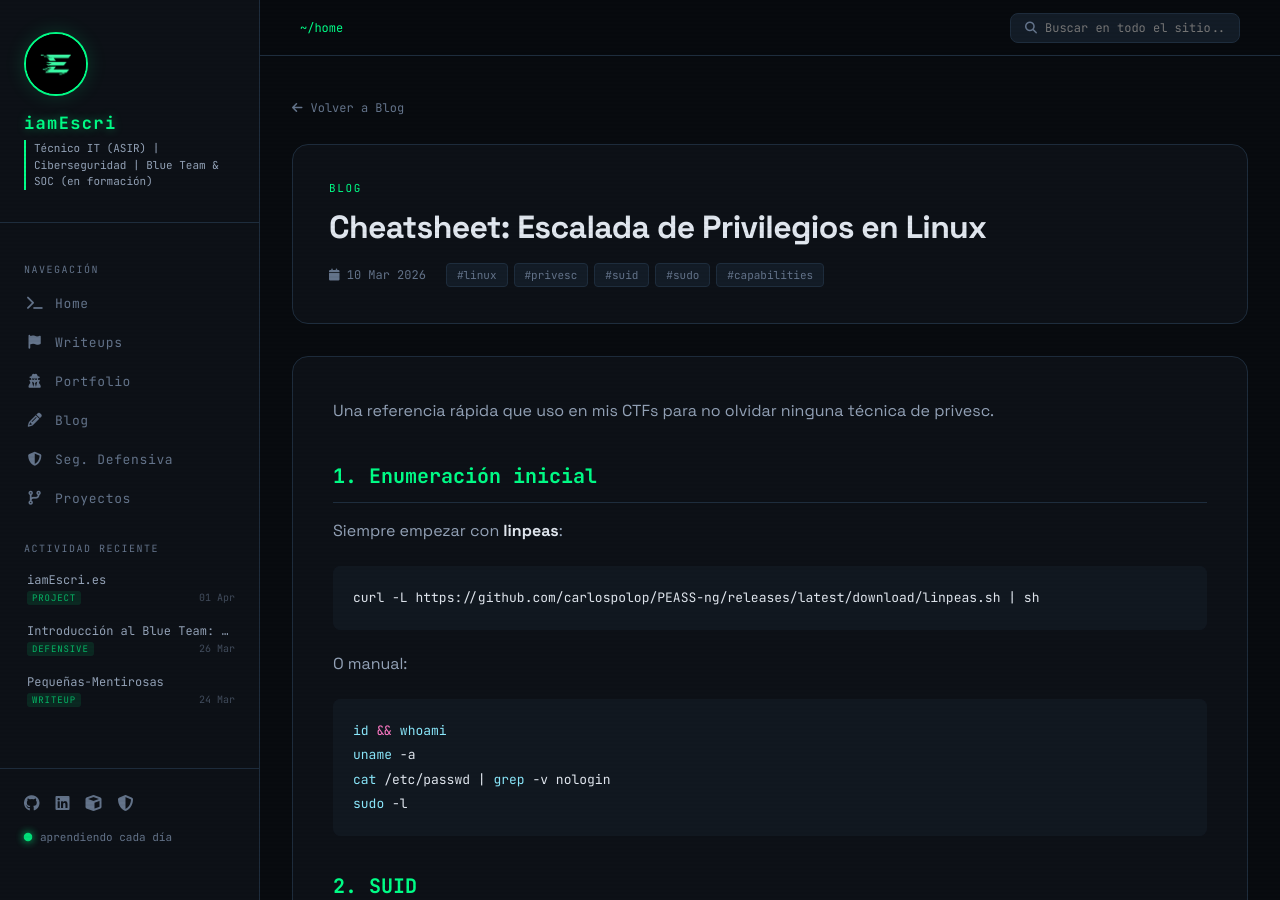
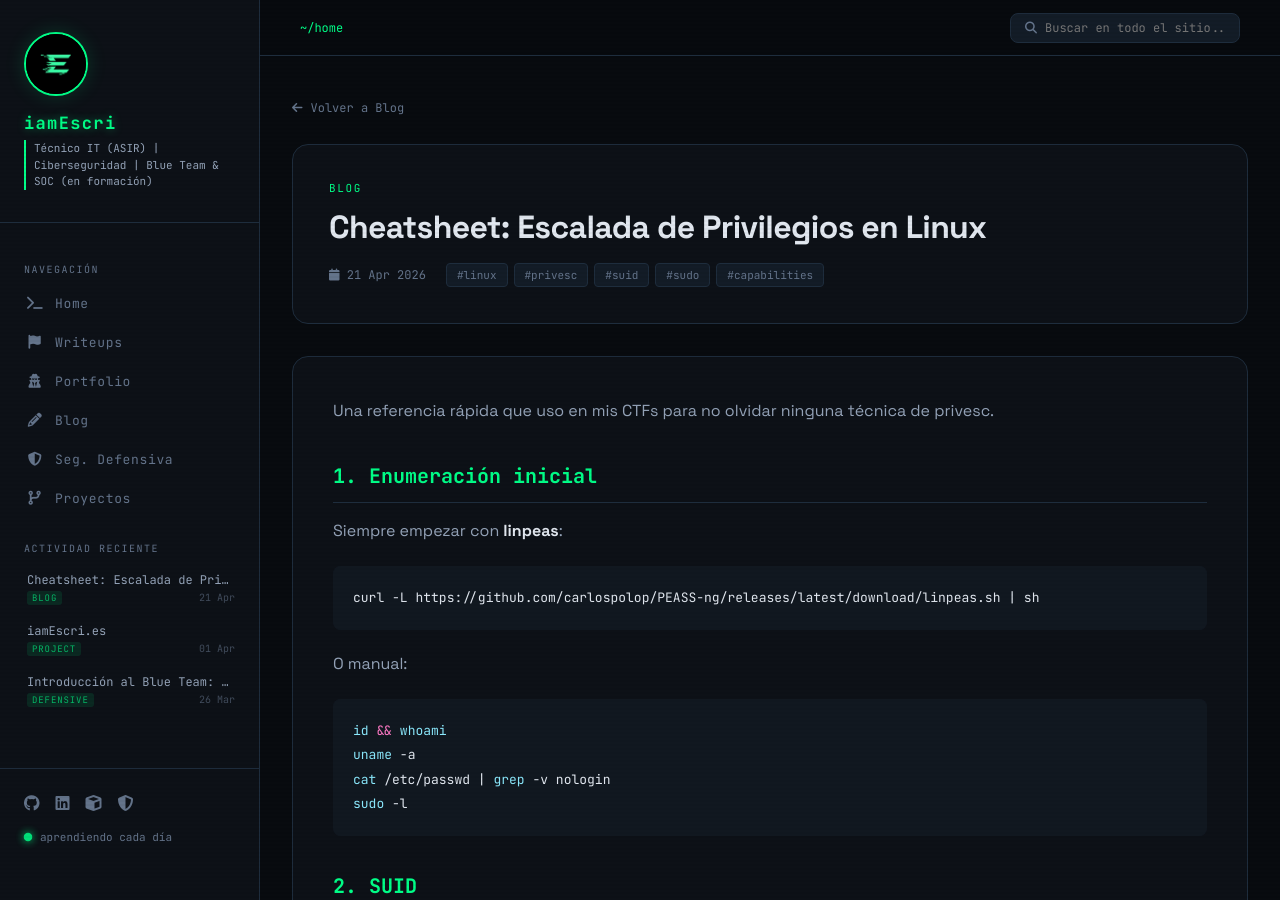
Before and after one commit to iamEscri/iamescri.github.io, a Jekyll site: the page built from _posts/blog/2026-03-10-cheatsheet-privesc-linux.md, in a window 1280 px wide and 900 px high. Built offline with Jekyll 4.4.1, drawn with Linux system fonts in a browser that asks for light colours.

Commit message:
Update 2026-03-10-cheatsheet-privesc-linux.md

```diff
--- a/_posts/blog/2026-03-10-cheatsheet-privesc-linux.md
+++ b/_posts/blog/2026-03-10-cheatsheet-privesc-linux.md
@@ -2,7 +2,7 @@
 layout: post
 title: "Cheatsheet: Escalada de Privilegios en Linux"
 read_time: ""
-date: 2026-03-10
+date: 2026-04-21
 tags: [linux, privesc, suid, sudo, capabilities]
 description: "Referencia rápida de técnicas de escalada de privilegios en Linux para CTFs y pentesting."
 ---
```
